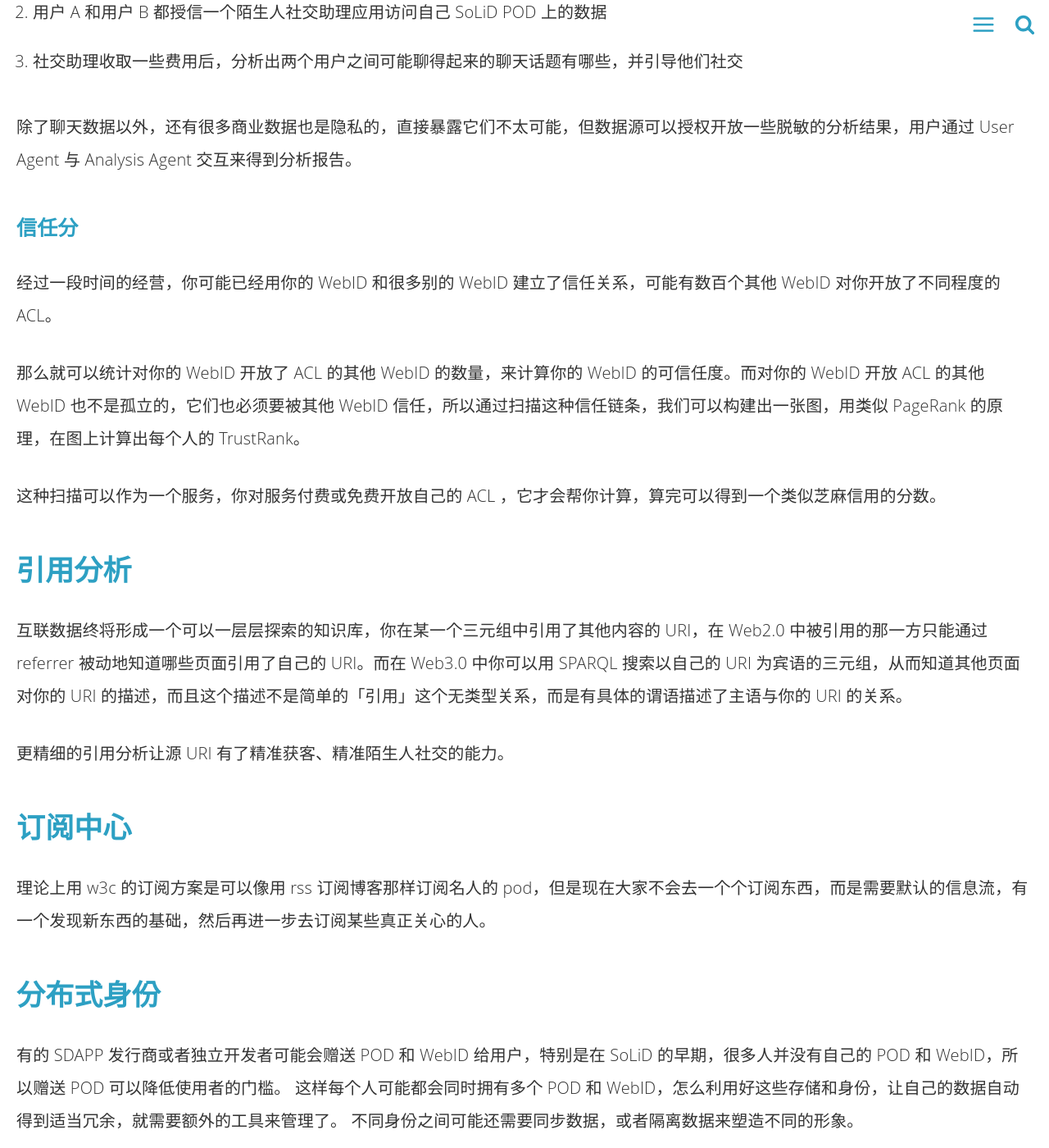
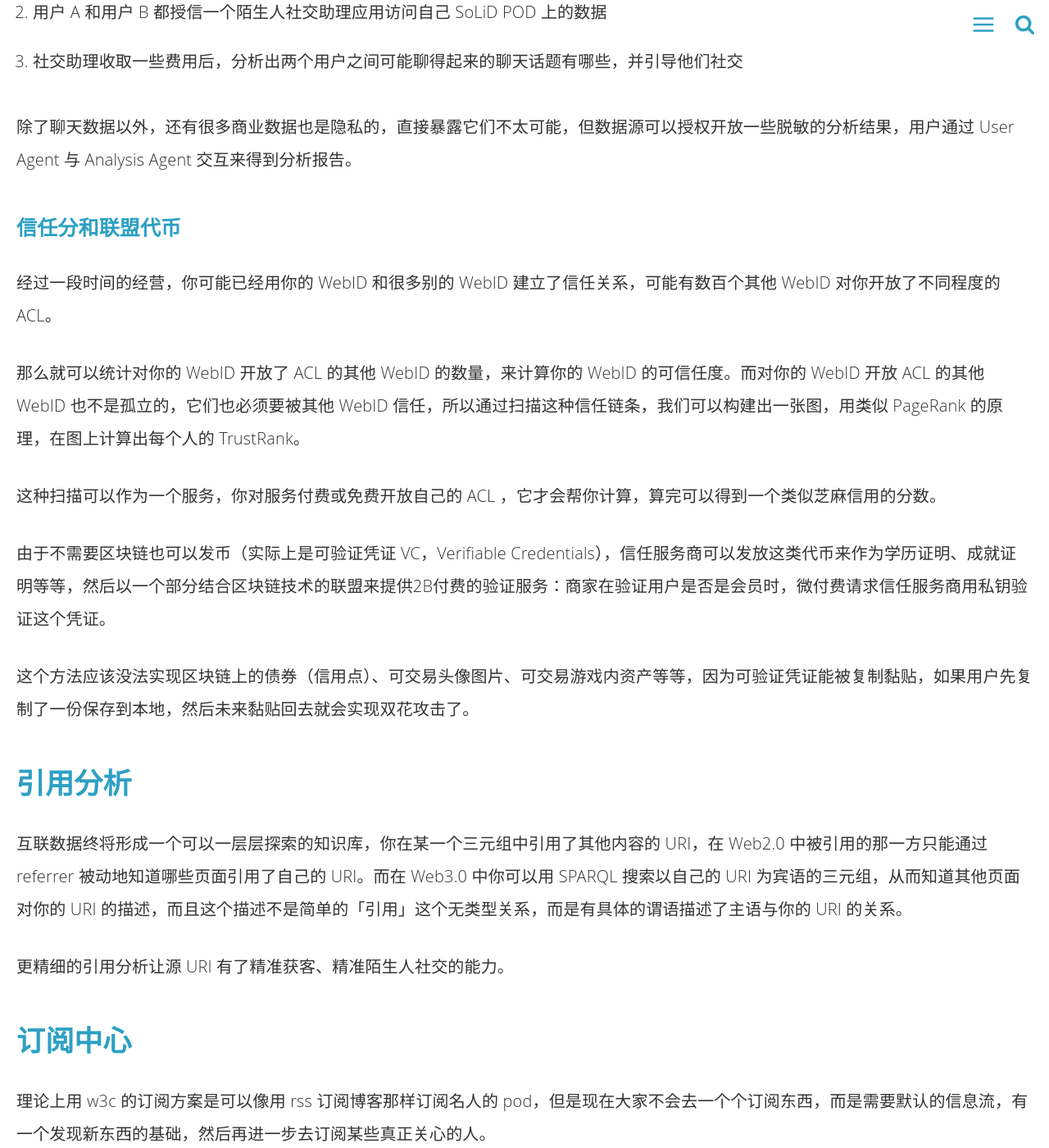
Before and after one commit to linonetwo/linonetwo.github.io, a Jekyll site: the page built from _posts/2018-12-02-SoLiD商业模式与语义网商业模式.md, in a window 1280 px wide and 1400 px high, scrolled down 8764 px. Shown: the whole window at 82% size. Built offline with Jekyll 4.4.1, drawn with Linux system fonts in a browser that asks for light colours; comment, search, counter and statistics services are not loaded.

Commit message:
Update 2018-12-02-SoLiD商业模式与语义网商业模式.md

```diff
--- a/_posts/2018-12-02-SoLiD商业模式与语义网商业模式.md
+++ b/_posts/2018-12-02-SoLiD商业模式与语义网商业模式.md
@@ -14,7 +14,6 @@
 twitter_text:
 introduction: '数据自有之后要怎么让人们用自己的数据获得收入、应用开发者要怎么盈利、会有哪些新的机会出现在互联网上'
 ---
-
 ## 什么是语义网？什么是 SoLiD？
 
 语义网是互联网设计上的下一个阶段，是 Web 开发者和使用者在有生之年很可能要经历的一场技术升级。
@@ -179,13 +178,17 @@
 
 除了聊天数据以外，还有很多商业数据也是隐私的，直接暴露它们不太可能，但数据源可以授权开放一些脱敏的分析结果，用户通过 User Agent 与 Analysis Agent 交互来得到分析报告。
 
-### 信任分
+### 信任分和联盟代币
 
 经过一段时间的经营，你可能已经用你的 WebID 和很多别的 WebID 建立了信任关系，可能有数百个其他 WebID 对你开放了不同程度的 ACL。
 
 那么就可以统计对你的 WebID 开放了 ACL 的其他 WebID 的数量，来计算你的 WebID 的可信任度。而对你的 WebID 开放 ACL 的其他 WebID 也不是孤立的，它们也必须要被其他 WebID 信任，所以通过扫描这种信任链条，我们可以构建出一张图，用类似 PageRank 的原理，在图上计算出每个人的 TrustRank。
 
 这种扫描可以作为一个服务，你对服务付费或免费开放自己的 ACL ，它才会帮你计算，算完可以得到一个类似芝麻信用的分数。
+
+由于不需要区块链也可以发币（实际上是可验证凭证 VC，Verifiable Credentials），信任服务商可以发放这类代币来作为学历证明、成就证明等等，然后以一个部分结合区块链技术的联盟来提供2B付费的验证服务：商家在验证用户是否是会员时，微付费请求信任服务商用私钥验证这个凭证。
+
+这个方法应该没法实现区块链上的债券（信用点）、可交易头像图片、可交易游戏内资产等等，因为可验证凭证能被复制黏贴，如果用户先复制了一份保存到本地，然后未来黏贴回去就会实现双花攻击了。
 
 ## 引用分析
 
```
